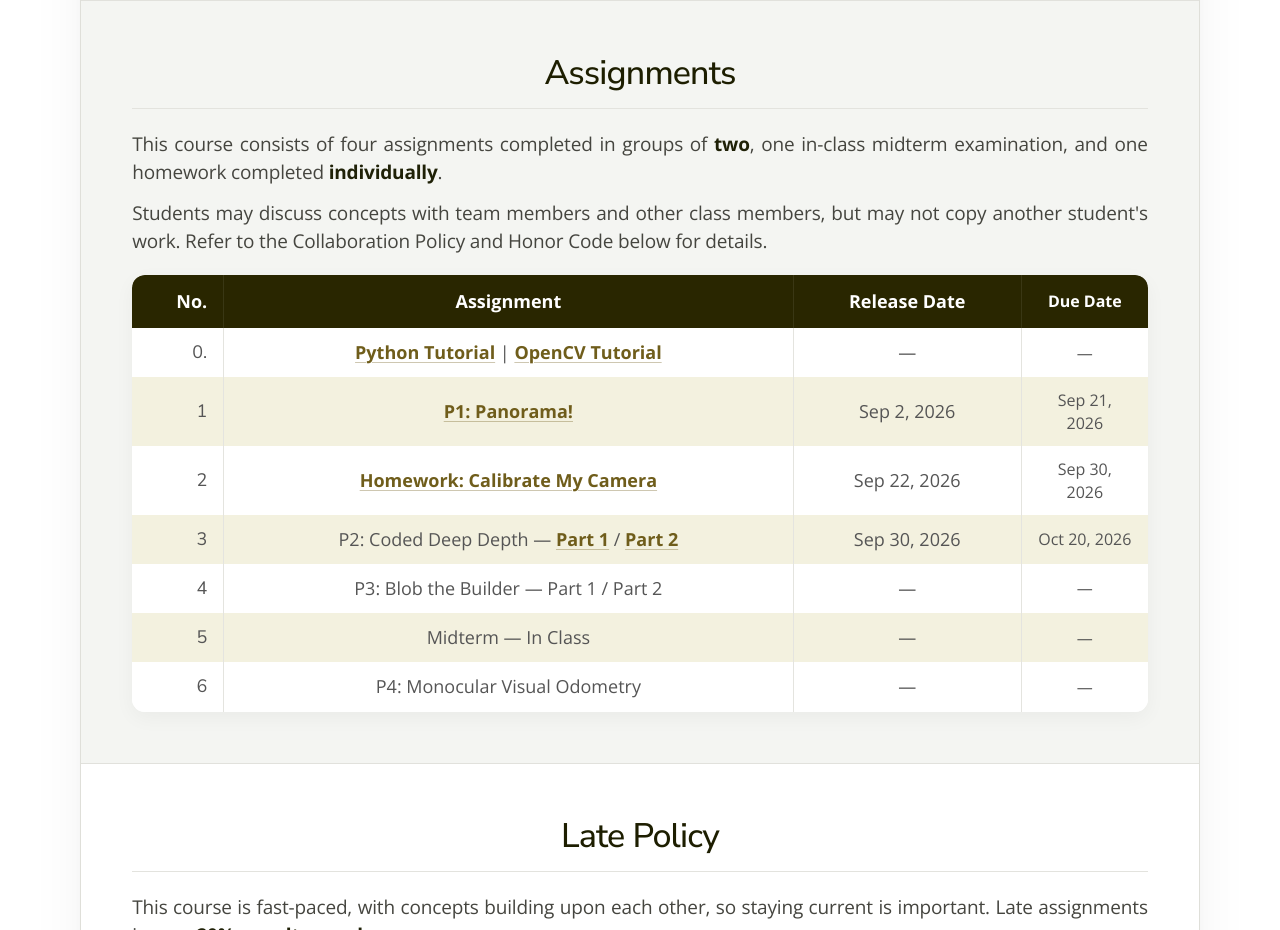
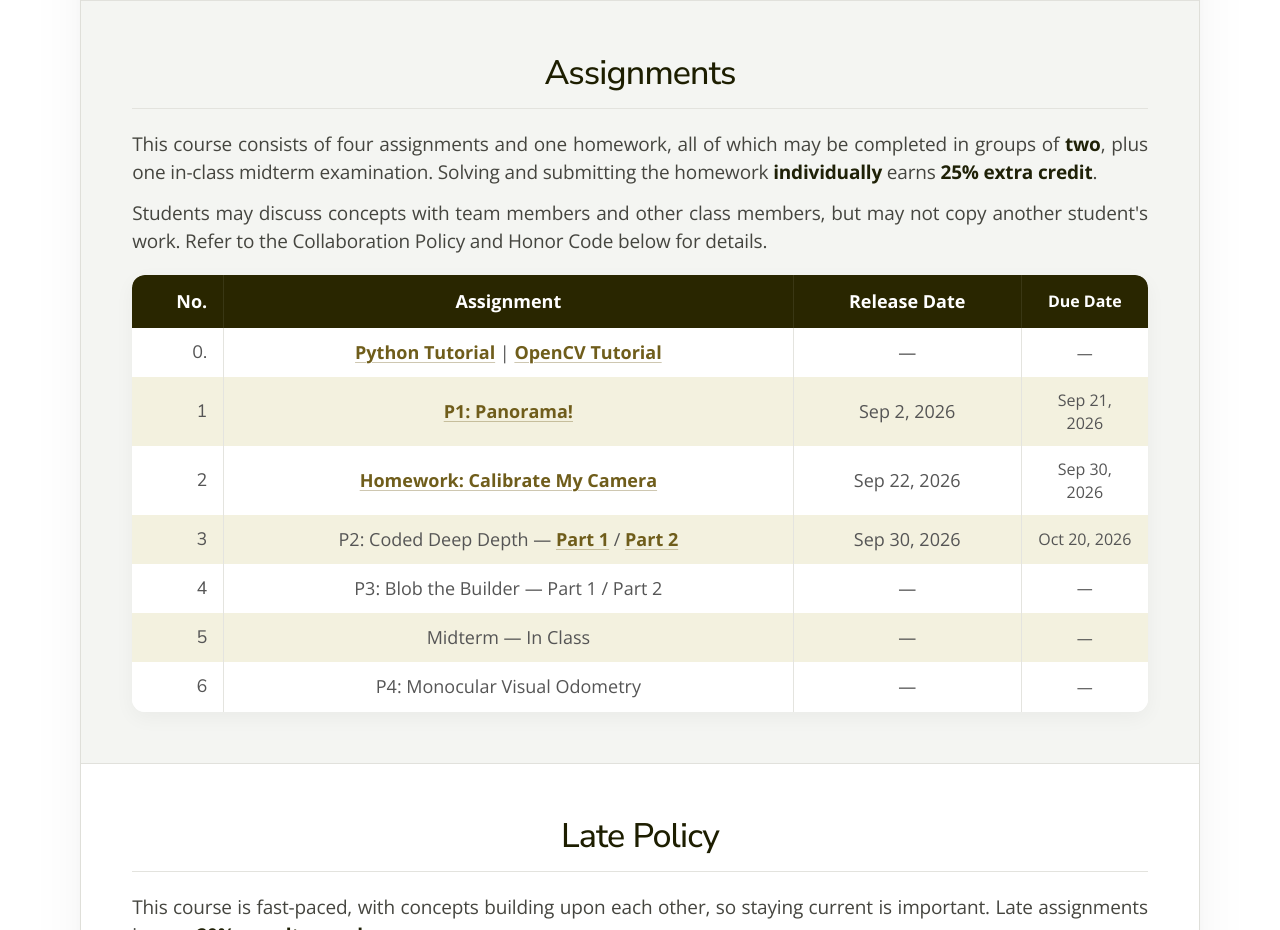
Before and after one commit to praisecu/praisecu.github.io, an Eleventy site: page src/teaching/advancedcv-fall2026.md in a window 1280 px wide. Shown: the part 4014-4944 px from the top of the page. Built offline with nearby package versions, Linux system fonts and the light colour scheme; Eleventy itself is replaced by a stand-in of ours; files that its build step writes are made by us from their sources.

Commit message:
Allow the homework to be done in pairs with individual extra credit
The homework may now be completed in a group of two, and solving and
submitting it individually earns 25% extra credit. The page previously
described the homework as individual only.

```diff
--- a/src/teaching/advancedcv-fall2026.md
+++ b/src/teaching/advancedcv-fall2026.md
@@ -157,7 +157,7 @@ Rough estimates. Free-tier sessions disconnect, but the starter notebooks checkp
 
 <h2 id="advancedcv-assignments">Assignments</h2>
 
-This course consists of four assignments completed in groups of **two**, one in-class midterm examination, and one homework completed **individually**.
+This course consists of four assignments and one homework, all of which may be completed in groups of **two**, plus one in-class midterm examination. Solving and submitting the homework **individually** earns **25% extra credit**.
 
 Students may discuss concepts with team members and other class members, but may not copy another student's work. Refer to the Collaboration Policy and Honor Code below for details.
 
```
